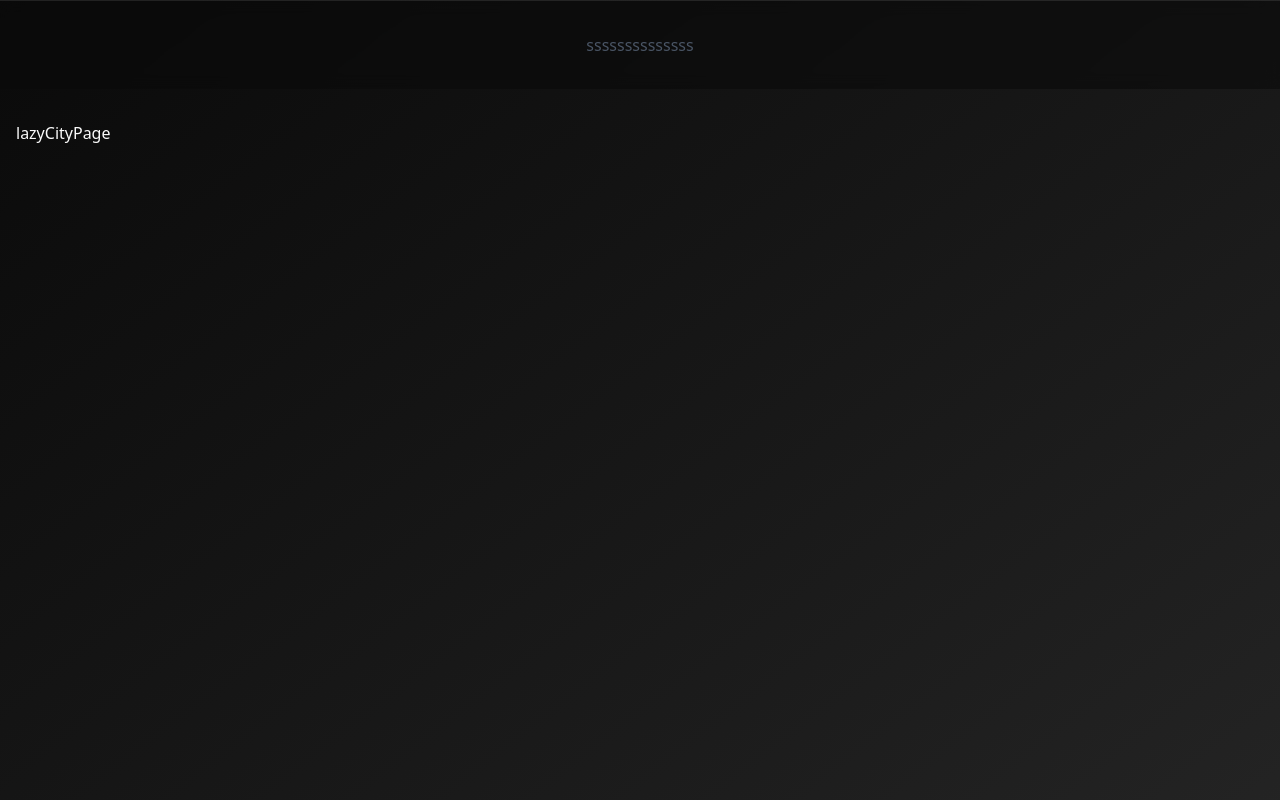
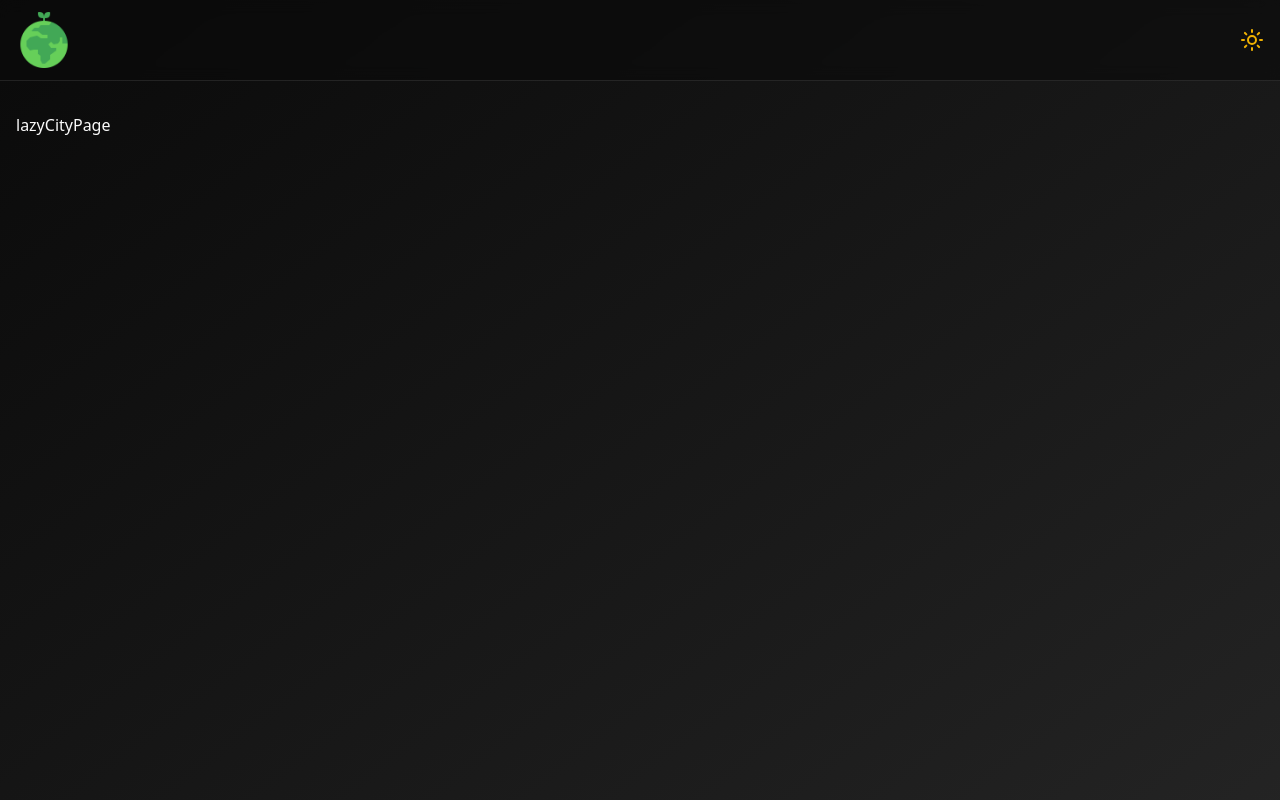
Before and after one commit to Mu-Mansour/Climate, a React (Vite) app: page /city/1/aww in a window 1280 px wide. Shown: the top 800 px of the page. Built offline with nearby package versions, Linux system fonts and the light colour scheme.

Commit message:
make changes to UI

```diff
--- /dev/null
+++ b/src/components/customComponents/Header.tsx
@@ -0,0 +1,27 @@
+import { Link } from "react-router-dom";
+import logo from "../../assets/logo.png";
+import logo2 from "../../assets/logo2.png";
+import { useTheme } from "@/context/theme-provider";
+import { ThemeToggle } from "./ThemeToggle";
+
+export function Header() {
+  const { theme } = useTheme();
+
+  return (
+    <header className='sticky top-0 z-50 w-full border-b bg-background/95 backdrop-blur supports-[backdrop-filter]:bg-background/60 py-2'>
+      <div className='container mx-auto flex h-16 items-center justify-between px-4'>
+        <Link to={"/"}>
+          <img
+            src={theme === "dark" ? logo : logo2}
+            alt='Climate logo'
+            className='h-14'
+          />
+        </Link>
+
+        <div className='flex gap-4'>
+          <ThemeToggle />
+        </div>
+      </div>
+    </header>
+  );
+}
--- a/src/components/ui/Layout.tsx
+++ b/src/components/customComponents/Layout.tsx
@@ -1,13 +1,10 @@
 import { Outlet } from "react-router-dom";
+import { Header } from "./Header";
 
 const Layout = () => {
   return (
     <div className='bg-gradient-to-br from-background to-muted'>
-      <header className='border-t backdrop-blur py-8 supports-[backdrop-filter]:bg-background/60'>
-        <div className='container mx-auto px-4 text-center text-gray-600'>
-          <p>ssssssssssssss</p>
-        </div>
-      </header>
+      <Header />
       <main className='min-h-screen container mx-auto px-4 py-8'>
         <Outlet />
       </main>
--- /dev/null
+++ b/src/components/customComponents/ThemeToggle.tsx
@@ -0,0 +1,23 @@
+import { Moon, Sun } from "lucide-react";
+import { useTheme } from "@/context/theme-provider";
+
+export function ThemeToggle() {
+  const { theme, setTheme } = useTheme();
+  const isDark = theme === "dark";
+
+  return (
+    <div
+      onClick={() => setTheme(isDark ? "light" : "dark")}
+      className={`flex items-center cursor-pointer transition-transform duration-500 ${
+        isDark ? "rotate-180" : "rotate-0"
+      }`}
+    >
+      {isDark ? (
+        <Sun className='h-6 w-6 text-yellow-500 rotate-0 transition-all' />
+      ) : (
+        <Moon className='h-6 w-6 text-blue-500 rotate-0 transition-all' />
+      )}
+      <span className='sr-only'>Toggle theme</span>
+    </div>
+  );
+}
--- a/src/components/ui/AppRouter.tsx
+++ b/src/components/ui/AppRouter.tsx
@@ -1,5 +1,5 @@
 import { createBrowserRouter, RouterProvider } from "react-router-dom";
-import Layout from "./Layout";
+import Layout from "../customComponents/Layout";
 
 const router = createBrowserRouter([
   {
```
